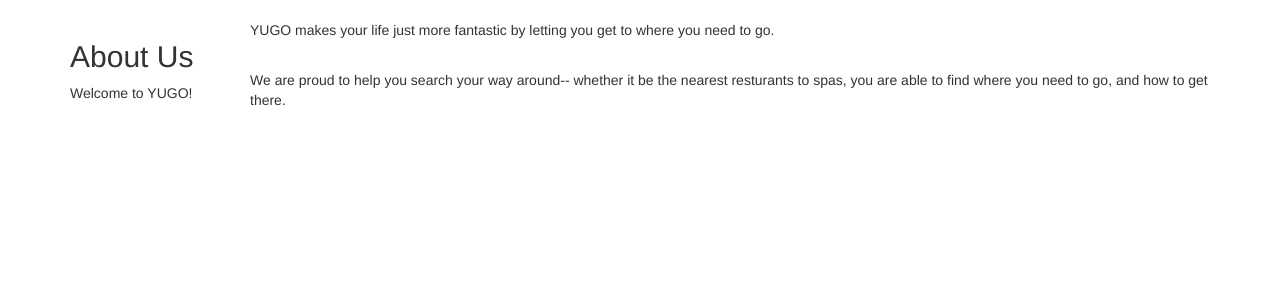
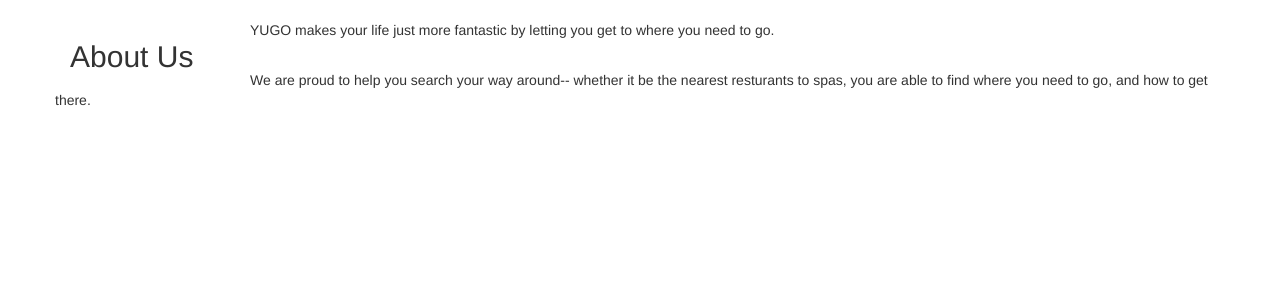
Before and after one commit to stuycs-softdev-fall-2013/proj2-pd7-04-yugo, a Flask app: page /AboutUs in a window 1280 px wide. Shown: the part 78-378 px from the top of the page. Run offline with Flask 2, Linux system fonts and the light colour scheme.

Commit message:
Update AboutUs.html

```diff
--- a/templates/AboutUs.html
+++ b/templates/AboutUs.html
@@ -14,7 +14,7 @@
    <div class="row">
      <div class="col-lg-2">
        <h2>About Us</h2>
-       <p>Welcome to YUGO!</p>
+
      </div>
        <p>YUGO makes your life just more fantastic by letting you get to where you need to go.</p>
        <br>
```
